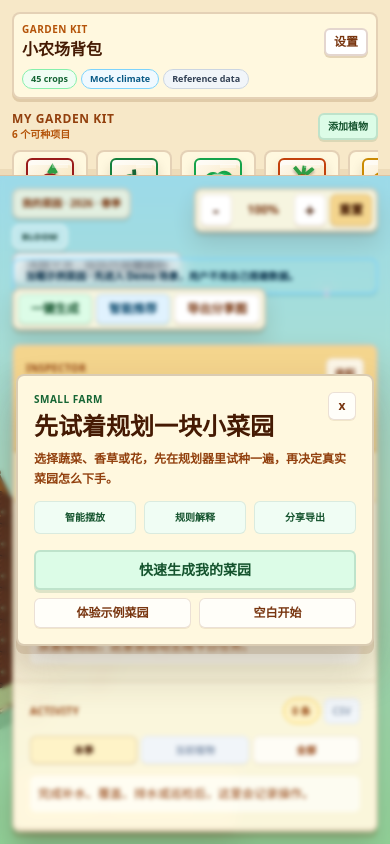
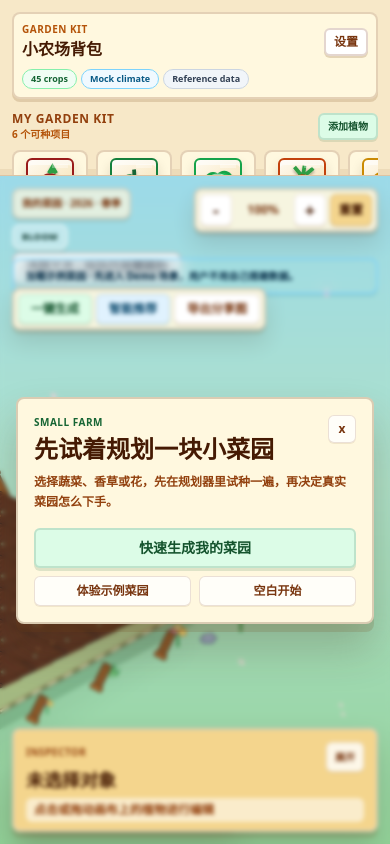
Before and after one commit to sihuayin/small-farm, a Next.js app in the folder apps/web/: page /planner in a window 390 px wide. Built offline with nearby package versions, Linux system fonts and the light colour scheme.

Commit message:
Polish mobile first-run layout

```diff
--- a/apps/web/components/planner/GardenCanvas.tsx
+++ b/apps/web/components/planner/GardenCanvas.tsx
@@ -4187,11 +4187,6 @@ export default function GardenCanvas({
               <div className="mt-2 text-xs font-bold leading-5 text-amber-800">
                 选择蔬菜、香草或花，先在规划器里试种一遍，再决定真实菜园怎么下手。
               </div>
-              <div className="mt-3 grid grid-cols-3 gap-2 text-center text-[10px] font-black text-green-900">
-                <div className="rounded-md border border-green-900/10 bg-green-50 px-2 py-2">智能摆放</div>
-                <div className="rounded-md border border-green-900/10 bg-green-50 px-2 py-2">规则解释</div>
-                <div className="rounded-md border border-green-900/10 bg-green-50 px-2 py-2">分享导出</div>
-              </div>
               <button
                 type="button"
                 onClick={handleGenerateStarterPlan}
--- a/apps/web/components/planner/PlannerInspector.tsx
+++ b/apps/web/components/planner/PlannerInspector.tsx
@@ -263,10 +263,10 @@ export function PlannerInspector({
   }, [firstRunFocus?.area, firstRunFocus?.label]);
 
   useEffect(() => {
-    if (selectedEntity || selectedTileStatus || placementInsight || requestedTab || firstRunFocus) {
+    if (selectedEntity || selectedTileStatus || placementInsight) {
       setIsMobilePanelOpen(true);
     }
-  }, [firstRunFocus, placementInsight, requestedTab, selectedEntity, selectedTileStatus]);
+  }, [placementInsight, selectedEntity, selectedTileStatus]);
 
   const handleSnapshotAction = (actionId: SnapshotActionId) => {
     if (actionId === 'first-task') {
@@ -418,14 +418,14 @@ export function PlannerInspector({
         }
       : null;
   const mobileCollapsedMaxHeight = isMobilePanelOpen
-    ? 'max-h-[64vh]'
+    ? 'max-h-[58vh]'
     : mobilePrimaryAction
       ? 'max-h-[156px]'
       : 'max-h-[104px]';
 
   return (
     <aside className={`absolute inset-x-3 bottom-3 z-20 overflow-hidden rounded-lg border-2 border-amber-950/20 bg-[#fff8df]/95 text-sm shadow-[0_6px_0_rgba(120,72,24,0.16),0_16px_30px_rgba(61,40,20,0.18)] backdrop-blur transition-[max-height] duration-200 md:inset-x-auto md:bottom-auto md:right-4 md:top-4 md:max-h-[calc(100vh-2rem)] md:w-72 ${mobileCollapsedMaxHeight}`}>
-      <div className={`${isMobilePanelOpen ? 'max-h-[64vh] overflow-y-auto' : mobilePrimaryAction ? 'max-h-[156px] overflow-hidden' : 'max-h-[104px] overflow-hidden'} md:max-h-[calc(100vh-2rem)] md:overflow-y-auto`}>
+      <div className={`${isMobilePanelOpen ? 'max-h-[58vh] overflow-y-auto' : mobilePrimaryAction ? 'max-h-[156px] overflow-hidden' : 'max-h-[104px] overflow-hidden'} md:max-h-[calc(100vh-2rem)] md:overflow-y-auto`}>
       <div className="border-b-2 border-amber-900/10 bg-[#f4d58d] p-3 md:p-4">
         <div className="flex items-start justify-between gap-2">
           <div className="min-w-0">
```
